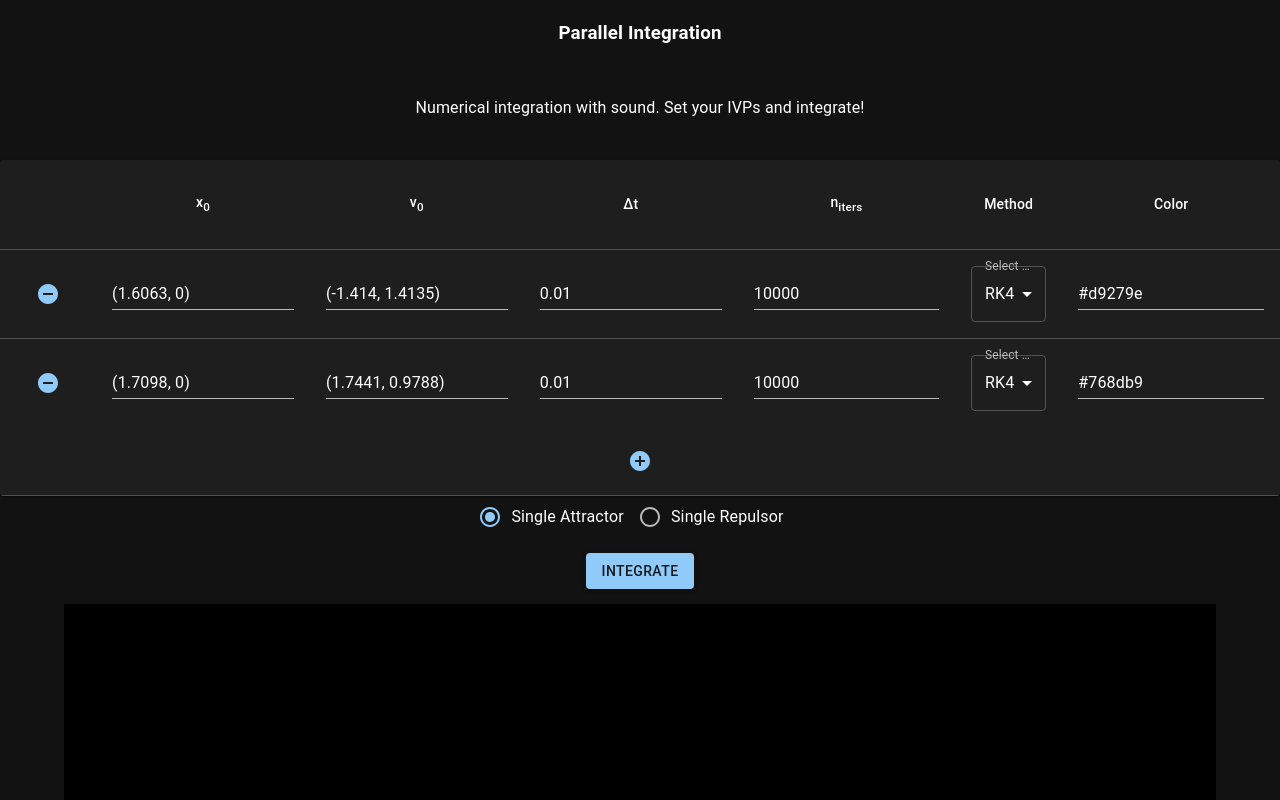
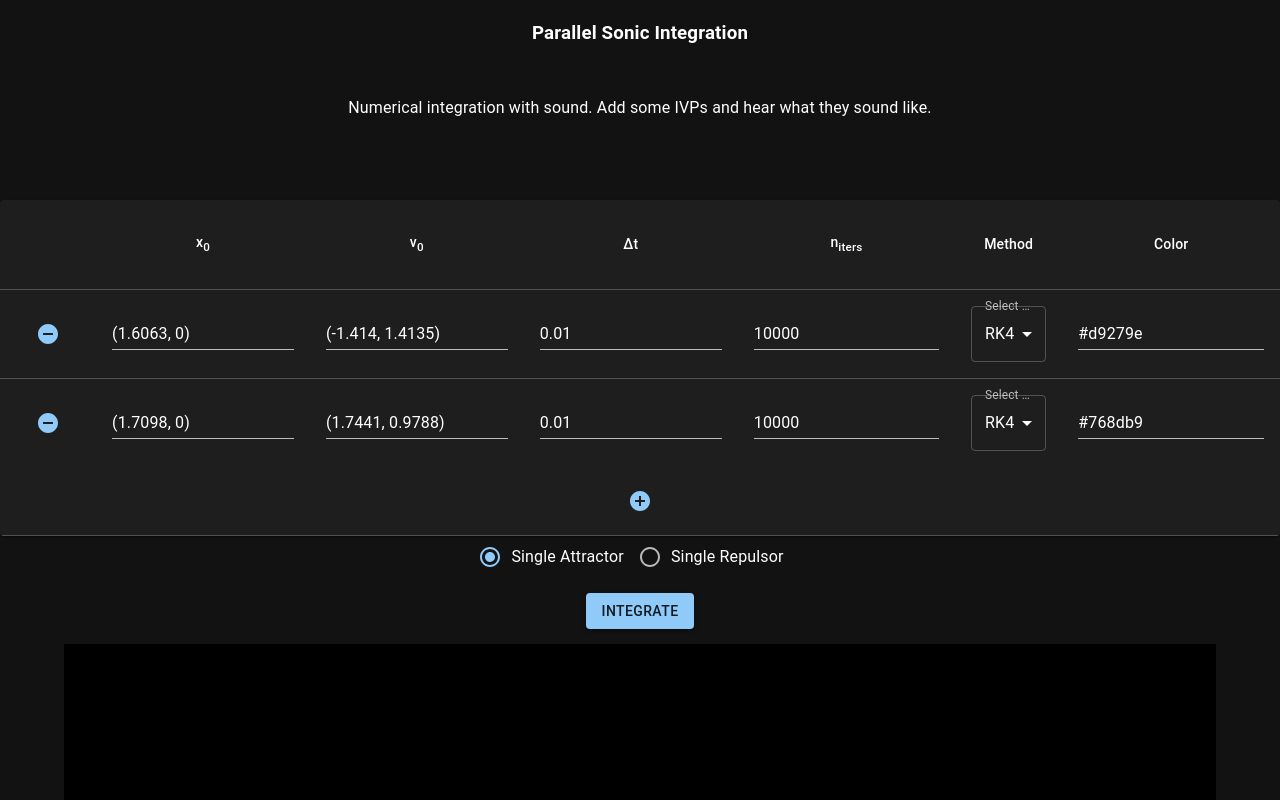
Before and after one commit to tarinyoom/ode-integrators, a React (Create React App) app in the folder frontend/: page / in a window 1280 px wide. Shown: the top 800 px of the page. Built offline with nearby package versions, Linux system fonts and the light colour scheme.

Commit message:
updates title/description

```diff
--- a/frontend/src/App.tsx
+++ b/frontend/src/App.tsx
@@ -56,11 +56,11 @@ function App() {
     <div className="App">
 
       <Box display="flex" justifyContent="center" height={"10vh"}>
-        <h3>Parallel Integration</h3>
+        <h3>Parallel Sonic Integration</h3>
       </Box>
 
-      <Box display="flex" justifyContent="center" height={"10vh"}>
-        <p>Numerical integration with sound. Set your IVPs and integrate!</p>
+      <Box display="flex" justifyContent="center" height={"15vh"}>
+        <p>Numerical integration with sound. Add some IVPs and hear what they sound like.</p>
       </Box>
 
       <Table register={registerGetInitialConditions} />
```
